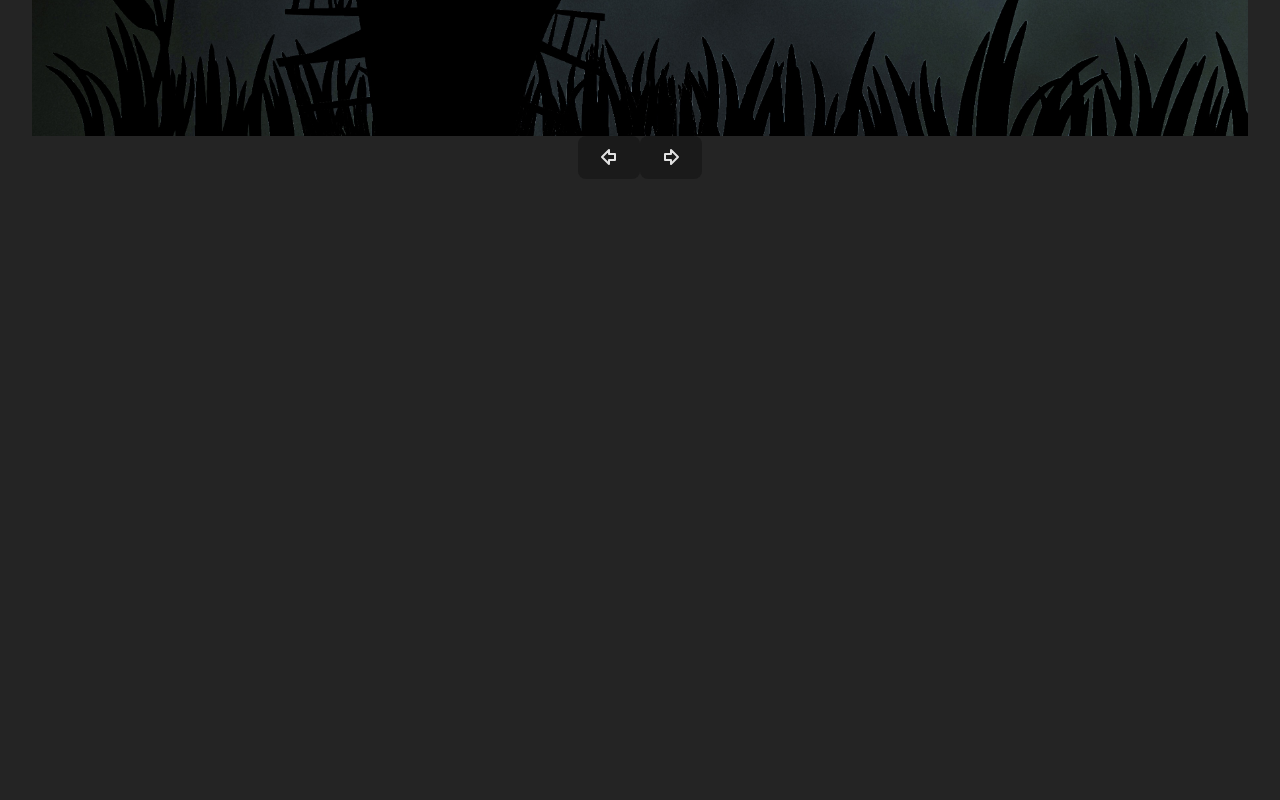
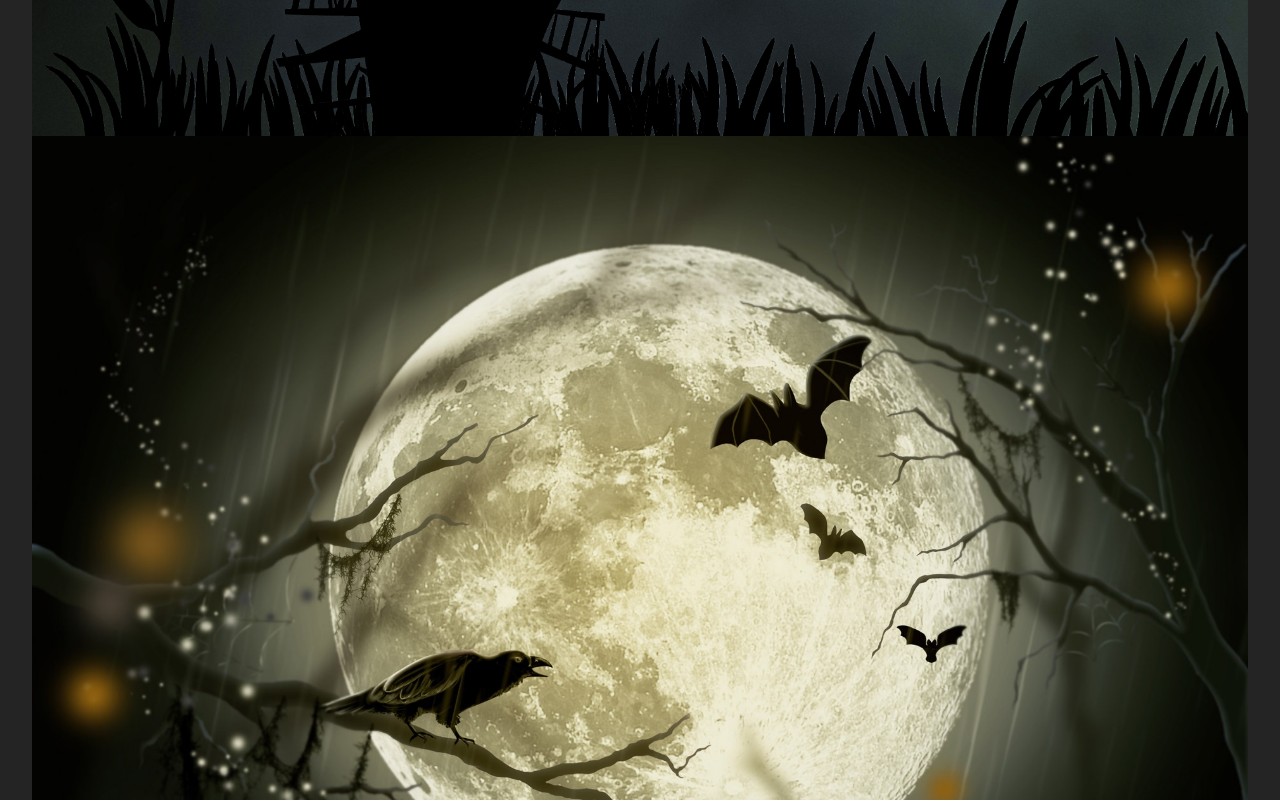
Before and after one commit to katsup07/image-slider, a React (Vite) app: page / in a window 1280 px wide. Shown: the part 900-1700 px from the top of the page. Before the commit the page ends 1111 px from the top, so only its background shows below. Built offline with nearby package versions, Linux system fonts and the light colour scheme.

Commit message:
Add buttons for switching to specific picture

```diff
--- a/src/ImageSlider.tsx
+++ b/src/ImageSlider.tsx
@@ -1,33 +1,64 @@
-import { ArrowBigLeft, ArrowBigRight } from "lucide-react";
-import { useState } from "react";
+import { ArrowBigLeft, ArrowBigRight } from 'lucide-react';
+import { useState } from 'react';
 
 interface Props {
-	images: string[];
-  title: string;
+	images: {url: string; alt: string}[];
+	title: string;
 }
 
 const ImageSlider = ({ images, title }: Props) => {
-  const [imageIndex, setImageIndex] = useState(0);
+	const [imageIndex, setImageIndex] = useState(0);
 
-  const goForwards = () => imageIndex === images.length - 1 ? setImageIndex(0) : setImageIndex(imageIndex + 1);
+	const goForwards = () =>
+		imageIndex === images.length - 1
+			? setImageIndex(0)
+			: setImageIndex(imageIndex + 1);
 
-  const goBackwards= () => imageIndex === 0 ? setImageIndex(images.length - 1): setImageIndex(imageIndex - 1);
+	const goBackwards = () =>
+		imageIndex === 0
+			? setImageIndex(images.length - 1)
+			: setImageIndex(imageIndex - 1);
 
 	return (
-    <>
-      <h1 className='mb-2'>{ title }</h1>
-          <div className='max-w-screen-xl w-96 mb-0 mt-0 mr-auto ml-auto relative'>
-              <img className='w-full object-fit h-72 block' src={images[imageIndex]} onClick={goForwards}/>
-          <div className='flex justify-between'>
-            <button className={`${btnStyles} left-0 bg-transparent image-slider-btn`} onClick={goBackwards}><ArrowBigLeft/></button>
-            <button className={`${btnStyles} right-0 bg-transparent image-slider-btn`} onClick={goForwards}><ArrowBigRight/></button>
+		<section aria-label="image-slider">
+			<h1 className='mb-2'>{title}</h1>
+			<div className='max-w-screen-xl w-96 mb-0 mt-0 mr-auto ml-auto relative'>
+				<div className='flex w-full h-full overflow-hidden '>
+					{images.map(({url, alt}, index) => (
+						<img
+							key={url}
+							className='w-full object-fit h-72 block transition-all duration-500 shrink-0 grow-0'
+							style={{ translate: `${-100 * imageIndex}%` }}
+              aria-hidden={ imageIndex !== index }
+							src={url}
+              alt={alt}
+							onClick={goForwards}
+						/>
+					))}
+				</div>
+				<div className='button-actions flex justify-between'>
+					<button
+						className={`${btnStyles} left-0 bg-transparent image-slider-btn`}
+            aria-label="view previous image"
+						onClick={goBackwards}>
+						<ArrowBigLeft aria-hidden/>
+					</button>
+					<button
+						className={`${btnStyles} right-0 bg-transparent image-slider-btn`}
+            aria-label="view next image"
+						onClick={goForwards}>
+						<ArrowBigRight aria-hidden/>
+					</button>
+          <div className='flex items-center justify-center absolute bottom-4 left-12 translate-y-1/4'>
+            { images.map((_, index) => <button className='bg-transparent text-center text-xs hover:bg-orange-600/30 focus:bg-orange-600/30 rounded-lg' key={index} aria-label={`view image ${index}`} onClick={() => setImageIndex(index)}>{index + 1}</button>)}
           </div>
+				</div>
+			</div>
 
-          </div>
-    </>
+		</section>
 	);
 };
 
 export default ImageSlider;
 
-const btnStyles = 'block absolute top-0 bottom-0 cursor-pointer'
+const btnStyles = 'block absolute top-0 bottom-0 cursor-pointer';
--- a/src/assets/halloween-images.ts
+++ b/src/assets/halloween-images.ts
@@ -7,4 +7,13 @@ import halloween6 from '../images/halloween-6.jpg';
 import halloween7 from '../images/halloween-7.jpg';
 import halloween8 from '../images/halloween-8.jpg';
 
-export const images = [halloween1, halloween2, halloween3, halloween4, halloween5, halloween6, halloween7, halloween8];
+export const images = [
+	{ url: halloween1, alt: 'halloween picture 1' },
+	{ url: halloween2, alt: 'halloween picture 2' },
+	{ url: halloween3, alt: 'halloween picture 3' },
+	{ url: halloween4, alt: 'halloween picture 4'},
+	{ url: halloween5, alt: 'halloween picture 5'},
+	{ url: halloween6, alt: 'halloween picture 6'},
+	{ url: halloween7, alt: 'halloween picture 7'},
+	{ url: halloween8, alt: 'halloween picture 8'},
+];
--- a/src/index.css
+++ b/src/index.css
@@ -35,8 +35,11 @@ body {
   margin: 0;
   display: flex;
   place-items: center;
+  justify-content: center;
+  align-items: flex-start;
   min-width: 320px;
   min-height: 100vh;
+
 }
 
 h1 {
```
